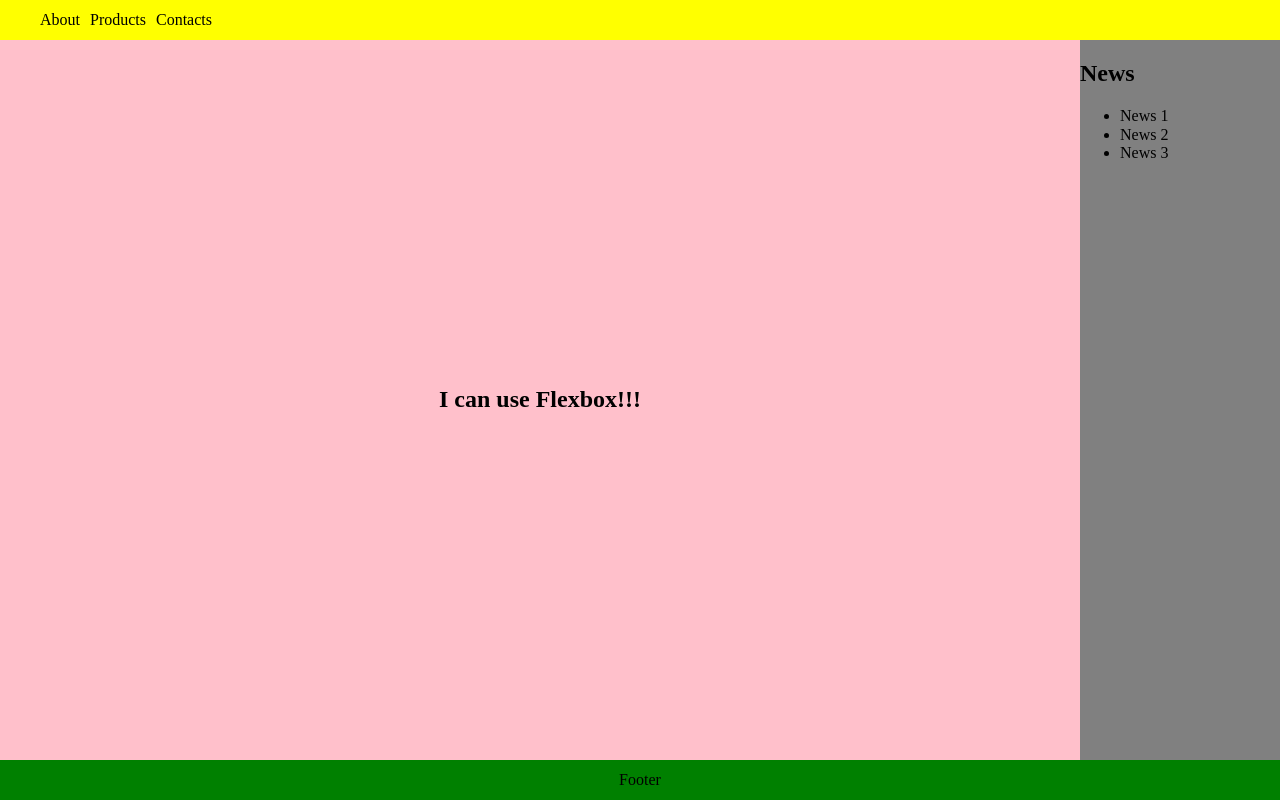
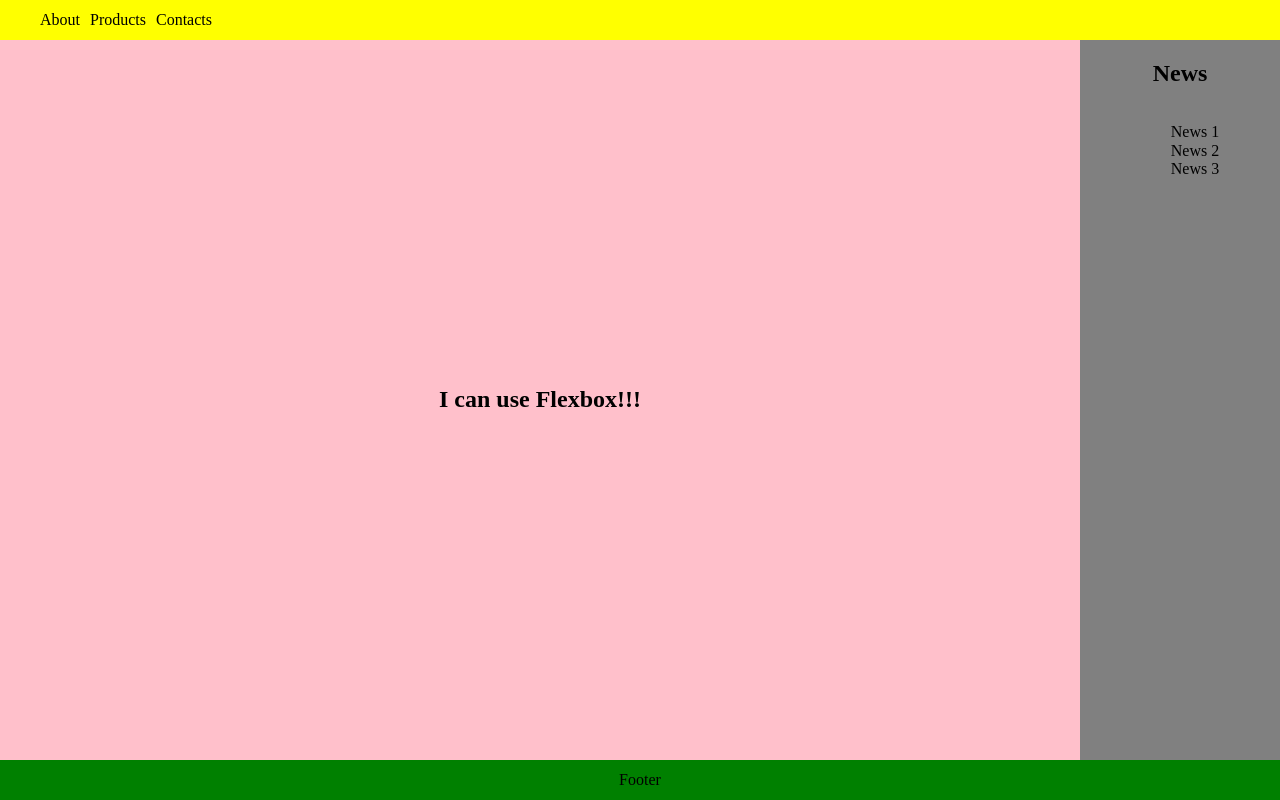
Before and after one commit to svlanakom/Gromlesson, a plain HTML site: page lesson10/task3/index.html in a window 1280 px wide. Drawn offline with nearby package versions, Linux system fonts and the light colour scheme.

Commit message:
lesson10task2

```diff
--- a/lesson10/task3/style.css
+++ b/lesson10/task3/style.css
@@ -45,6 +45,18 @@ footer{
 
 }
 .news {
+    display: flex;
+    flex-direction: column;
     width: 200px;
     background-color:grey;
+
+    align-items: center;
+
+
 }
+.aside__item{
+    list-style-type: none;
+    margin-right: 10px;
+    justify-content: center;
+
+}
```
